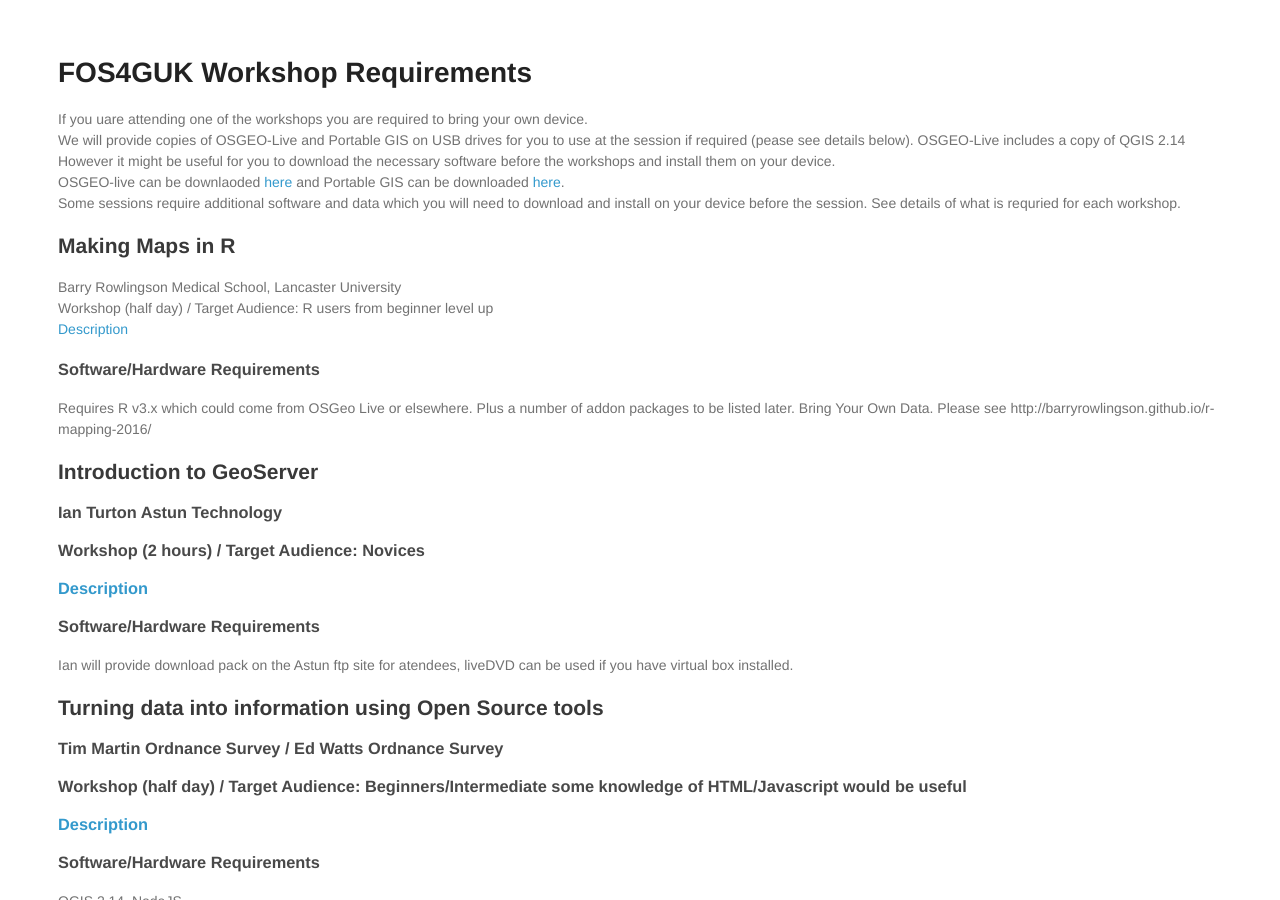
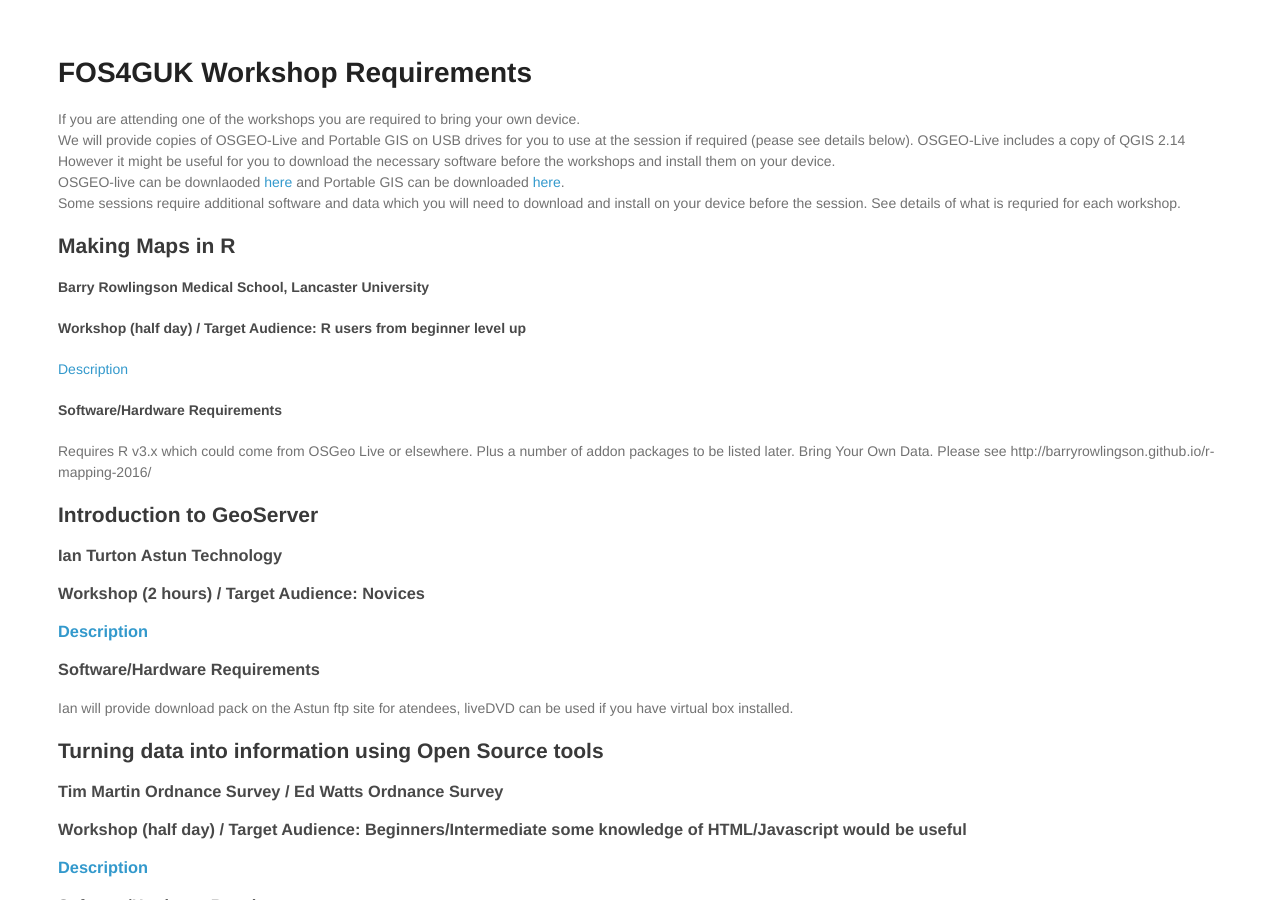
Before and after one commit to walkermatt/aileenh.github.io, a Jekyll site: the page built from foss4guk-workshop-requirements.md, in a window 1280 px wide and 900 px high. Built offline with Jekyll 4.4.1, drawn with Linux system fonts in a browser that asks for light colours.

Commit message:
Update foss4guk-workshop-requirements.md

```diff
--- a/foss4guk-workshop-requirements.md
+++ b/foss4guk-workshop-requirements.md
@@ -5,19 +5,18 @@
 
 # FOS4GUK Workshop Requirements #
 
-If you uare attending one of the workshops you are required to bring your own device. <br>
+If you are attending one of the workshops you are required to bring your own device. <br>
 We will provide copies of OSGEO-Live and Portable GIS on USB drives for you to use at the session if required (pease see details below). OSGEO-Live includes a copy of QGIS 2.14<br>
 However it might be useful for you to download the necessary software before the workshops and install them on your device. <br>
 OSGEO-live can be downlaoded [here](https://live.osgeo.org/en/index.html) and Portable GIS can be downloaded [here](http://www.archaeogeek.com/portable-gis.html). <br>
 Some sessions require additional software and data which you will need to download and install on your device before the session. See details of what is requried for each workshop. <br>
 
 ## Making Maps in R ##
+#### Barry Rowlingson Medical School, Lancaster University ####
+#### Workshop (half day) / Target Audience: R users from beginner level up ####
+[Description](http://uk.osgeo.org/foss4guk2016/abstracts.html#making-maps-in-r)
 
- Barry Rowlingson Medical School, Lancaster University <br>
- Workshop (half day) / Target Audience: R users from beginner level up <br>
-[Description](http://uk.osgeo.org/foss4guk2016/abstracts.html#making-maps-in-r) <br>
-
-### Software/Hardware Requirements ###
+#### Software/Hardware Requirements ####
 Requires R v3.x which could come from OSGeo Live or elsewhere. Plus a number of addon packages to be listed later. Bring Your Own Data. Please see http://barryrowlingson.github.io/r-mapping-2016/
 
 
```
